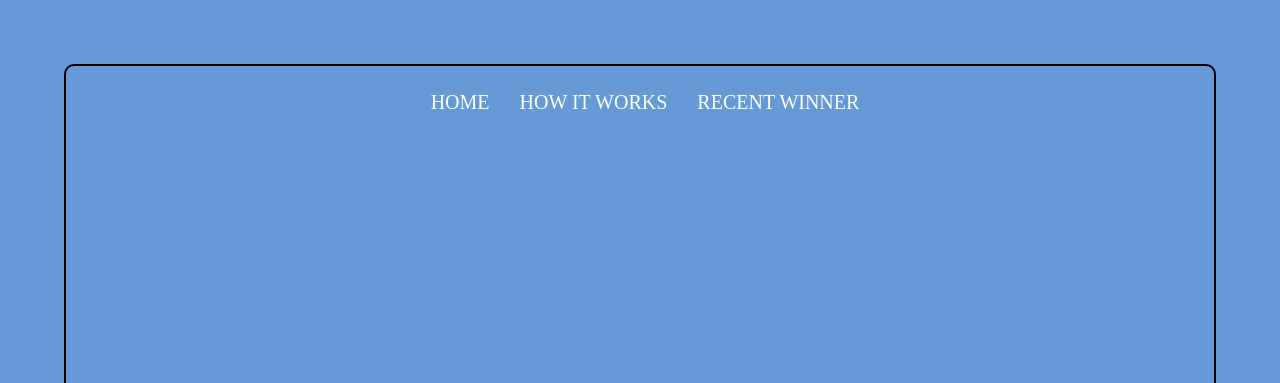
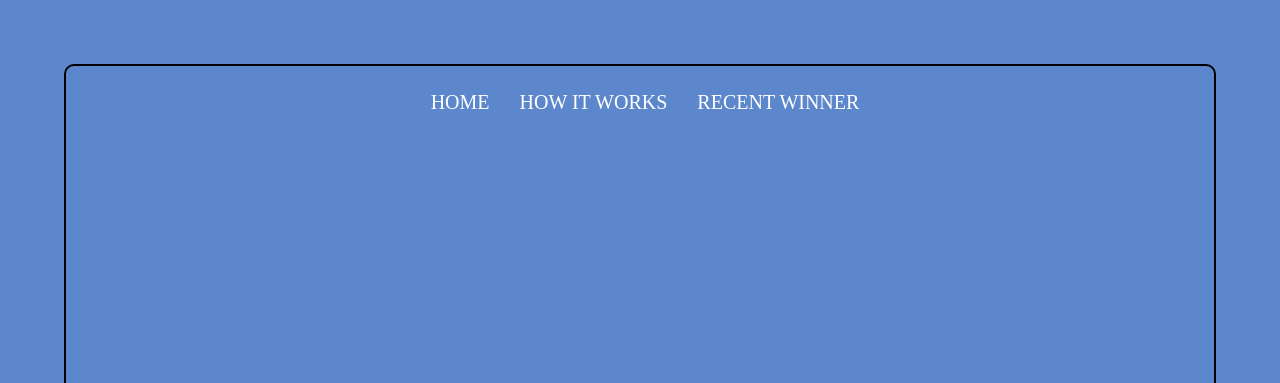
Before and after one commit to maruf6777/join-on-a-rewards-show, a plain HTML site: page index.html in a window 1280 px wide. Shown: the top 383 px of the page. Drawn offline with Linux system fonts and the light colour scheme.

Commit message:
Update style.css
Hhg

```diff
--- a/style.css
+++ b/style.css
@@ -1,6 +1,6 @@
 *{ padding: 0; margin: 0; box-sizing: border-box; }
 body{
-	background-color: #659ad6;
+	background-color: #5c87cc;
 	background-size: cover;
 	height: 80vh;
 	width: 100%;
```
